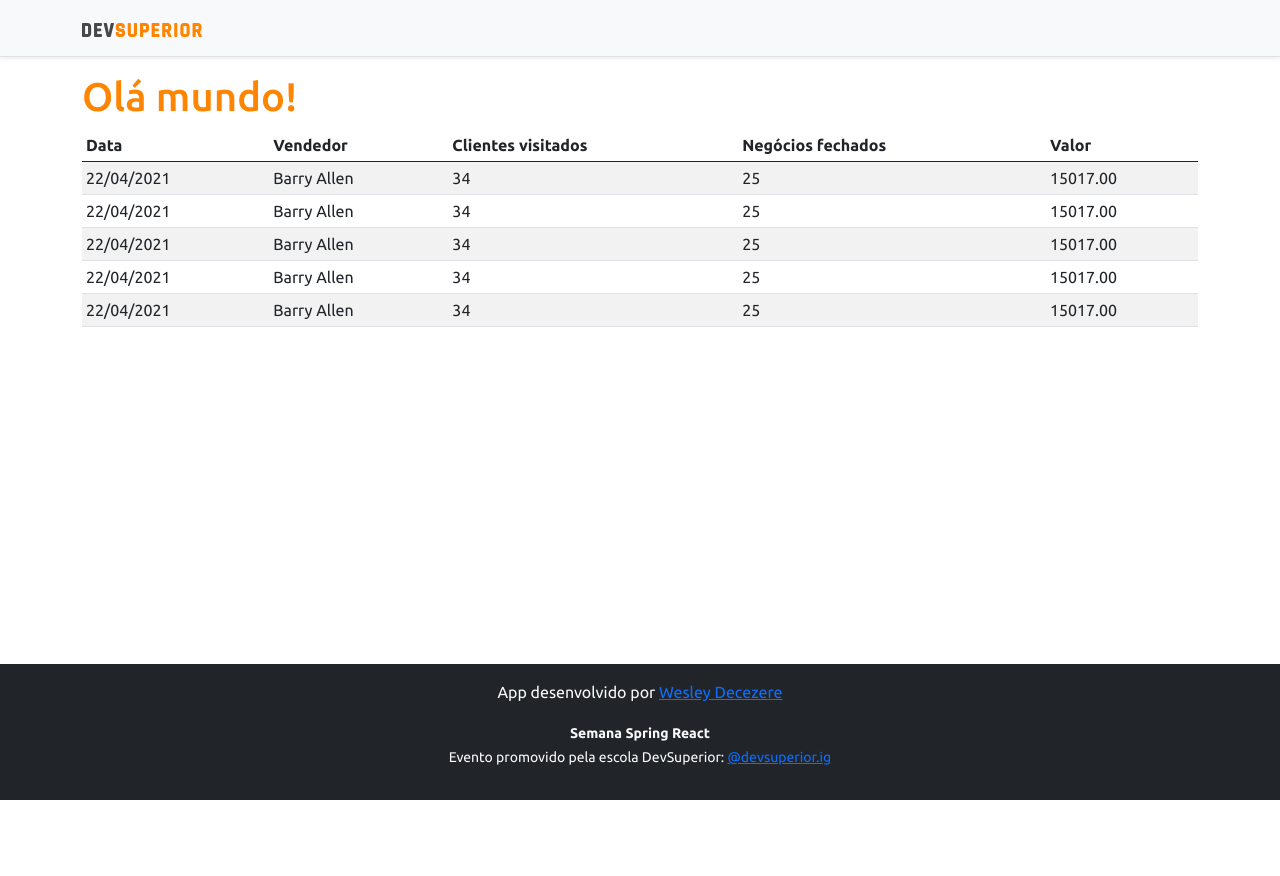
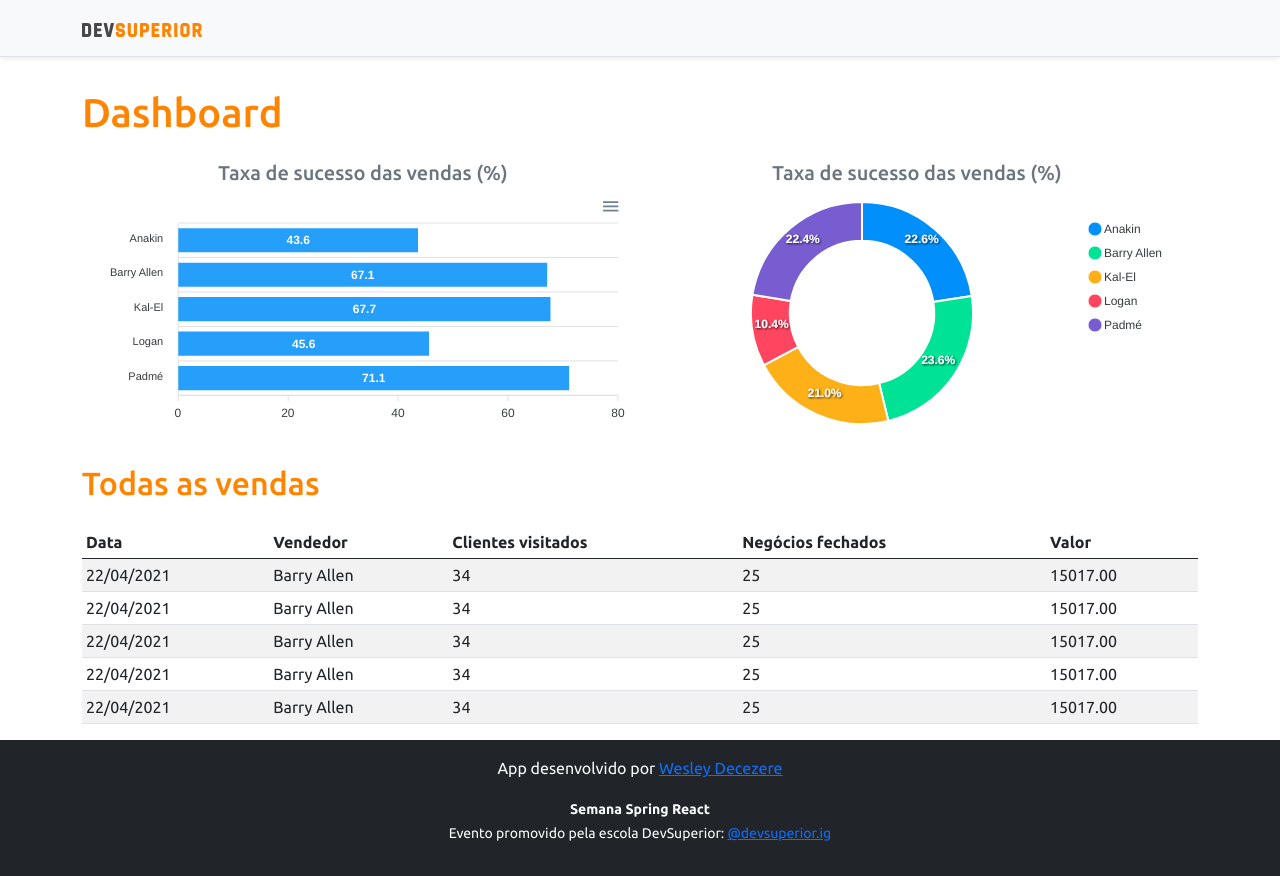
Before and after one commit to wesleydecezere/projeto-sds3, a React (Create React App) app in the folder frontend/: page / in a window 1280 px wide. Before the commit the page ends 800 px from the top, so only its background shows below. Built offline with nearby package versions, Linux system fonts and the light colour scheme.

Commit message:
Static charts

```diff
--- a/frontend/package.json
+++ b/frontend/package.json
@@ -11,8 +11,10 @@
     "@types/node": "^12.0.0",
     "@types/react": "^17.0.0",
     "@types/react-dom": "^17.0.0",
+    "apexcharts": "^3.26.1",
     "bootstrap": "^5.0.0",
     "react": "^17.0.2",
+    "react-apexcharts": "^1.3.9",
     "react-dom": "^17.0.2",
     "react-scripts": "4.0.3",
     "typescript": "^4.1.2",
--- a/frontend/src/App.tsx
+++ b/frontend/src/App.tsx
@@ -1,14 +1,37 @@
 import NavBar from "components/navbar";
 import Footer from "components/footer";
 import DataTable from "components/datatable";
-
+import BarChart from "components/barchart";
+import DonutChart from "components/donutchart";
 
 function App() {
   return (
     <>
       <NavBar />
-      <div className="container">
-        <h1 className='text-primary'>Olá mundo!</h1>
+      <div className='container'>
+        <h1 className='text-primary py-3'>Dashboard</h1>
+
+        <div className='row px-3'>
+          <div className='col-sm-6'>
+            <h5 className='text-center text-secondary'>
+              Taxa de sucesso das vendas (%)
+            </h5>
+            <BarChart />
+          </div>
+
+          <div className='col-sm-6'>
+            <h5 className='text-center text-secondary'>
+              Taxa de sucesso das vendas (%)
+            </h5>
+            <DonutChart />
+          </div>
+        </div>
+
+
+
+        <div className='py-3'>
+          <h2 className='text-primary'> Todas as vendas</h2>
+        </div>
         <DataTable />
       </div>
       <Footer />
--- /dev/null
+++ b/frontend/src/components/barchart/index.tsx
@@ -0,0 +1,35 @@
+import Chart from 'react-apexcharts'
+
+
+function BarChart() {
+  const options = {
+    plotOptions: {
+      bar: {
+        horizontal: true,
+      }
+    },
+  };
+
+  const mockData = {
+    labels: {
+      categories: ['Anakin', 'Barry Allen', 'Kal-El', 'Logan', 'Padmé']
+    },
+    series: [
+      {
+        name: "% Sucesso",
+        data: [43.6, 67.1, 67.7, 45.6, 71.1]
+      }
+    ]
+  };
+
+  return (
+    <Chart
+      options={{ ...options, xaxis: mockData.labels }}
+      series={mockData.series}
+      type='bar'
+      height='240'
+    />
+  );
+}
+
+export default BarChart;
--- /dev/null
+++ b/frontend/src/components/donutchart/index.tsx
@@ -0,0 +1,26 @@
+import Chart from 'react-apexcharts'
+
+
+function DonutChart() {
+  const mockData = {
+    series: [477138, 499928, 444867, 220426, 473088],
+    labels: ['Anakin', 'Barry Allen', 'Kal-El', 'Logan', 'Padmé']
+  }
+
+  const options = {
+    legend: {
+      show: true
+    }
+  }
+
+  return (
+    <Chart
+      options={{ ...options, labels: mockData.labels }}
+      series={mockData.series}
+      type='donut'
+      height='240'
+    />
+  );
+}
+
+export default DonutChart;
```
Also changed, not shown: 1 other file (tests, documents, lock files or other folders).
